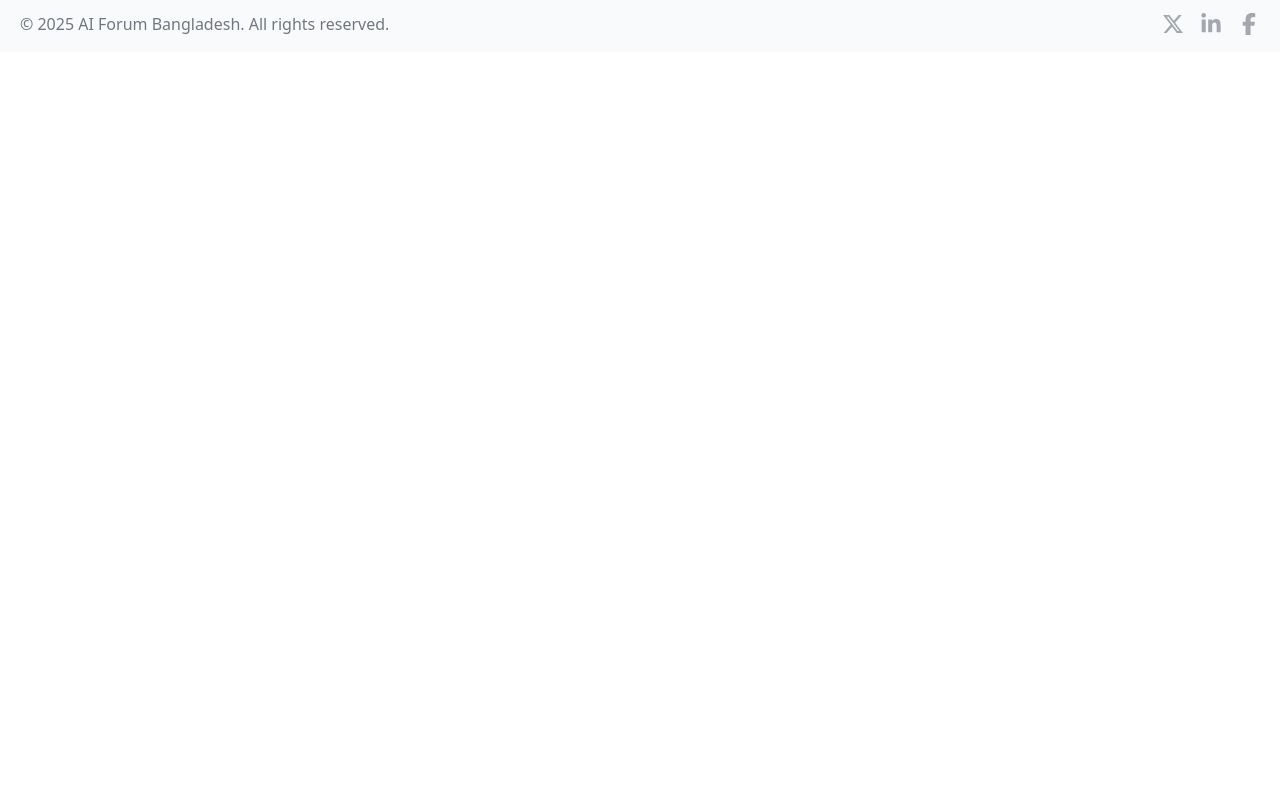
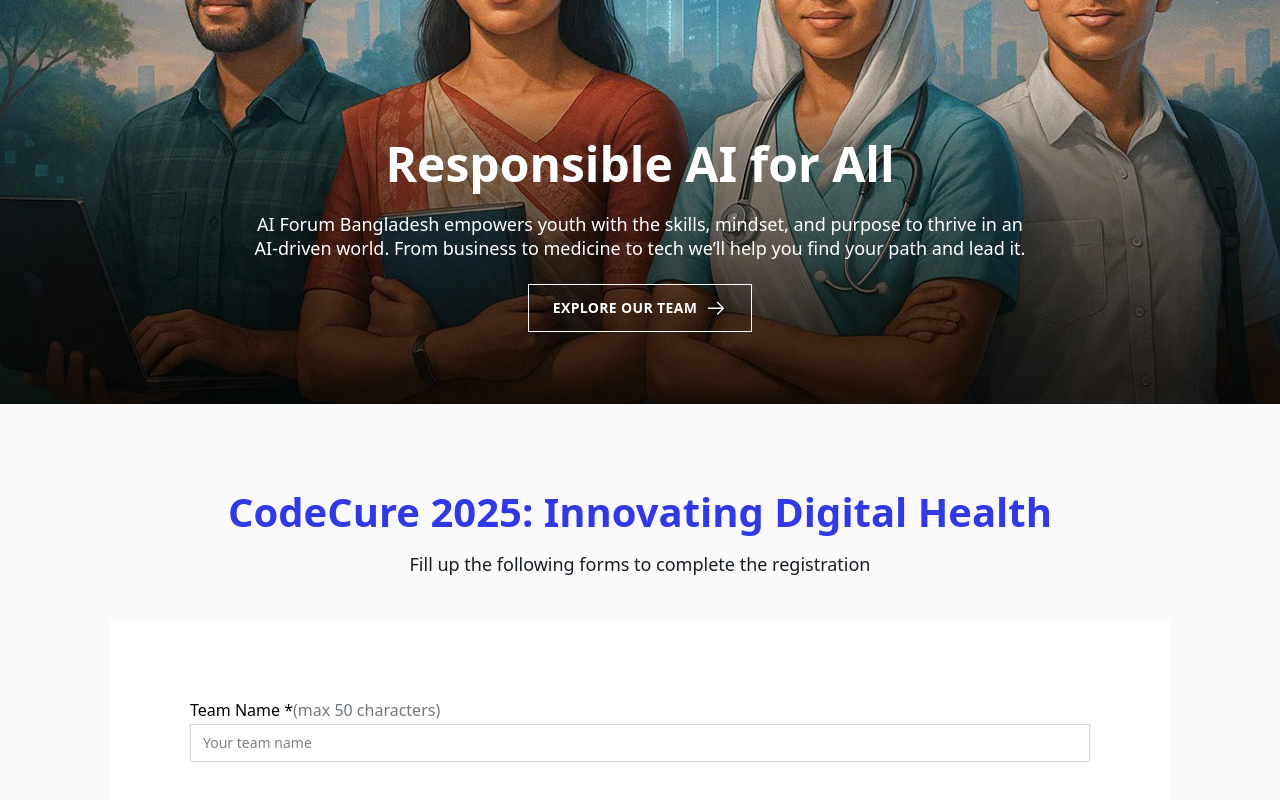
Before and after one commit to FarabiAkash/ai-forum, a Next.js app: page /register in a window 1280 px wide. Shown: the part 236-1036 px from the top of the page. Before the commit the page ends 800 px from the top, so only its background shows below. Built offline with nearby package versions, Linux system fonts and the light colour scheme.

Commit message:
Implement registration page with team name input and banner

```diff
--- a/app/layout.js
+++ b/app/layout.js
@@ -17,8 +17,8 @@ export const metadata = {
 
 export default function RootLayout({ children }) {
   return (
-    <html lang="en" className={`${inter.variable}`}>
-      <body className="font-sans">
+    <html lang="en">
+      <body  className={`${inter.variable}`} >
         <Navbar />
         {children}
         <Footer />
--- a/app/register/page.js
+++ b/app/register/page.js
@@ -1,9 +1,22 @@
+import Register from '@/components/HackathonRegister/Register'
+import Banner from '@/components/Home/Banner'
 import React from 'react'
 
 const page = () => {
-  return (
-    <div>page</div>
-  )
+    return (
+        <>
+            <Banner />
+            <div className="bg-[#FAFAFA] min-h-screen flex flex-col items-center">
+                <h2 className="text-center text-[40px] font-bold leading-[56px] text-[#3039E5] pt-20">
+                    CodeCure 2025: Innovating Digital Health
+                </h2>
+                <p className="text-center font-[400] text-[18px] leading-[32px] text-[#181D27] pt-2">
+                    Fill up the following forms to complete the registration
+                </p>
+                <Register />
+            </div>
+        </>
+    )
 }
 
 export default page
--- /dev/null
+++ b/components/HackathonRegister/Register.jsx
@@ -0,0 +1,30 @@
+'use client'
+import React, { useState } from 'react'
+
+const Register = () => {
+  const [teamName, setTeamName] = useState('');
+
+  const handleChange = (e) => {
+    setTeamName(e.target.value);
+  };
+  return (
+    <div className="bg-white w-[1060px] h-[1704px] mt-10 p-20">
+      <div className="mb-4">
+        <label className="block text-base font-medium text-black mb-1 leading-[20px]">
+          Team Name <span className="text-black">*</span>
+          <span className="text-[#717680]">(max 50 characters)</span>
+        </label>
+        <input
+          type="text"
+          maxLength={50}
+          value={teamName}
+          onChange={handleChange}
+          placeholder="Your team name"
+          className="w-full px-3 py-2 border border-gray-300  focus:outline-none focus:ring-blue-500 focus:border-blue-500 text-sm"
+        />
+      </div>
+    </div>
+  )
+}
+
+export default Register
```
